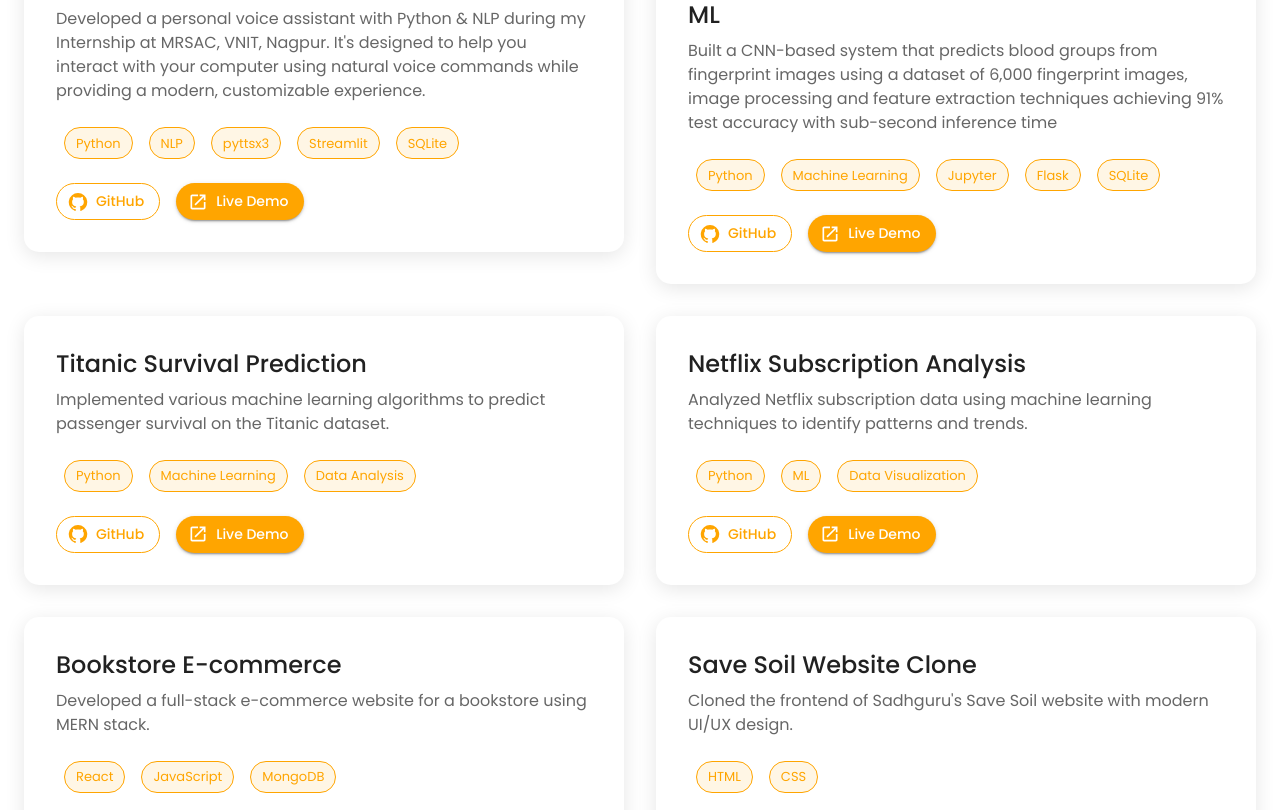
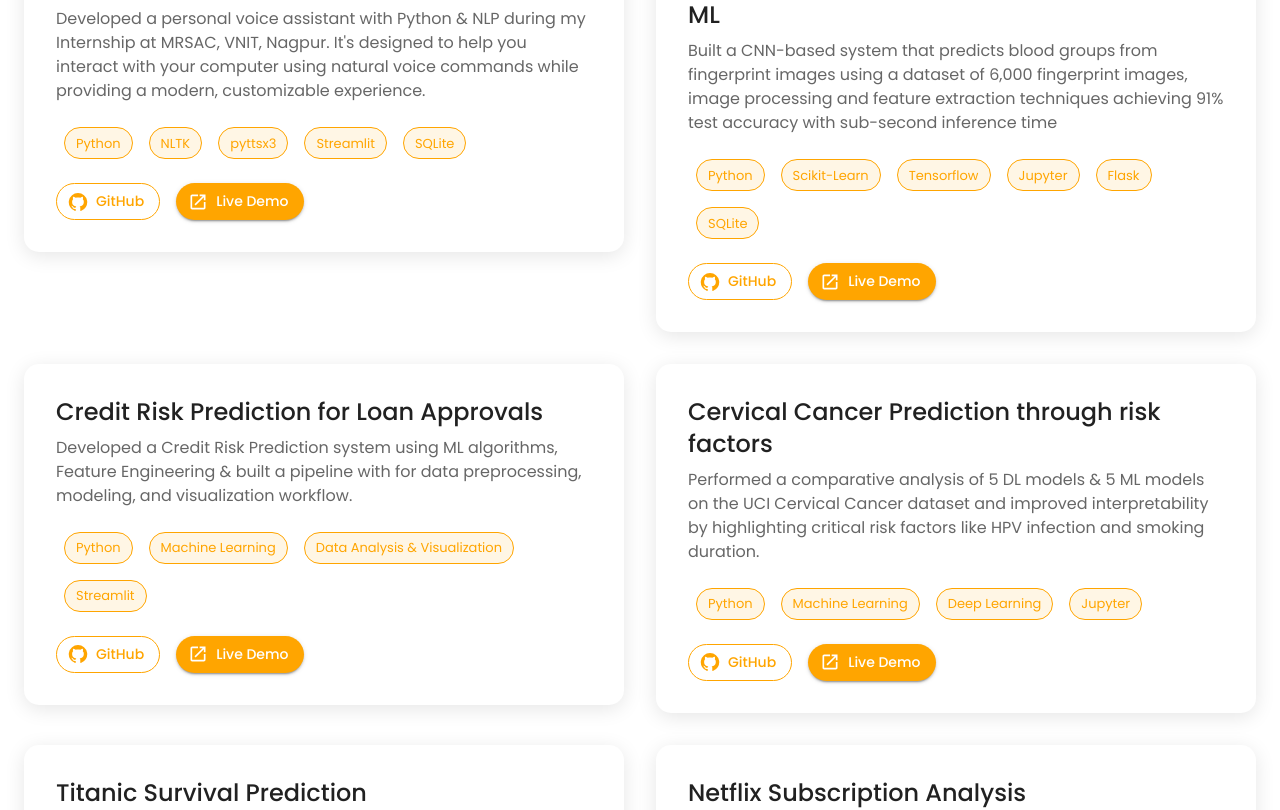
Before and after one commit to Bhuvan-Patil-24/portfolio-frontend, a React (Create React App) app: page /projects in a window 1280 px wide. Shown: the part 321-1131 px from the top of the page. Built offline with nearby package versions, Linux system fonts and the light colour scheme.

Commit message:
updated the experince and projects page

```diff
--- a/src/pages/Experience.jsx
+++ b/src/pages/Experience.jsx
@@ -53,35 +53,42 @@
     date: 'June 2024',
     title: 'ML & DS - Intern',
     company: 'Codemate IT Services (OPC) Pvt. Ltd.',
-    description: 'Assisted in developing machine learning models and data analysis tools, enhancing the company\'s AI capabilities.',
+    // description: 'Assisted in developing machine learning models and data analysis tools, enhancing the company\'s AI capabilities.',
     icon: <WorkIcon />,
   },
   {
     date: 'July 2024',
     title: 'Python Programming - Intern',
     company: 'CodSoft',
-    description: 'Contributed to the development and maintenance of software applications using Python.',
+    // description: 'Contributed to the development and maintenance of software applications using Python.',
     icon: <WorkIcon />,
   },
   {
     date: 'January 2025 - March 2025',
-    title: 'GOOGLE AI/ML - Trainee',
+    title: 'GOOGLE AI/ML - Virtual Internship',
     company: 'EduSkills Foundation (AICTE)',
-    description: 'Built and trained Machine learning models using TensorFlow, Keras, OpenCV, NN and worked on real-world mini-projects and assignments simulating industry problems using Python, Jupyter Notebooks, and Google Colab.',
+    // description: 'Built and trained Machine learning models using TensorFlow, Keras, OpenCV, NN and worked on real-world mini-projects and assignments simulating industry problems using Python, Jupyter Notebooks, and Google Colab.',
     icon: <WorkIcon />,
   },
   {
     date: 'April 2025 - June 2025',
-    title: 'GOOGLE Data Analytics - Trainee',
+    title: 'GOOGLE Data Analytics - Virtual Internship',
     company: 'EduSkills Foundation (AICTE)',
-    description: 'Gained proficiency in data cleaning and preparation using spreadsheets and SQL to organize and manipulate large datasets, and applied EDA with statistical thinking to identify trends. Utilized tools like Excel/Google Sheets and SQL (BigQuery) throughout the training.',
+    // description: 'Gained proficiency in data cleaning and preparation using spreadsheets and SQL to organize and manipulate large datasets, and applied EDA with statistical thinking to identify trends. Utilized tools like Excel/Google Sheets and SQL (BigQuery) throughout the training.',
     icon: <WorkIcon />,
   },
   {
     date: 'May 2025 - June 2025',
     title: 'NLP Engineer - Intern',
     company: 'Maharashtra Remote Sensing Application Centre (MRSAC)',
-    description: 'Developed a personal voice assistant (NexusAI) using Python, NLP to assist in daily tasks and provide information on various topics which helps in enhancing productivity and accessibility as well as time management.',
+    // description: 'Developed a personal voice assistant (NexusAI) using Python, NLP to assist in daily tasks and provide information on various topics which helps in enhancing productivity and accessibility as well as time management.',
+    icon: <WorkIcon />,
+  },
+  {
+    date: 'July 2025 - September 2025',
+    title: 'ALTAIR Data Science Master - Virtual Internship',
+    company: 'EduSkills Foundation (AICTE)',
+    // description: 'Developed a personal voice assistant (NexusAI) using Python, NLP to assist in daily tasks and provide information on various topics which helps in enhancing productivity and accessibility as well as time management.',
     icon: <WorkIcon />,
   },
 ];
--- a/src/pages/Projects.jsx
+++ b/src/pages/Projects.jsx
@@ -45,20 +45,34 @@
   {
     title: 'NexusAI - Personal Voice Assistant',
     description: 'Developed a personal voice assistant with Python & NLP during my Internship at MRSAC, VNIT, Nagpur. It\'s designed to help you interact with your computer using natural voice commands while providing a modern, customizable experience.',
-    technologies: ['Python', 'NLP', 'pyttsx3', 'Streamlit', 'SQLite'],
+    technologies: ['Python', 'NLTK', 'pyttsx3', 'Streamlit', 'SQLite'],
     githubLink: 'https://github.com/Bhuvan-Patil-24/NexusAI-Personal_Voice_Assistance',
     demoLink: '#',
   },
   {
     title: 'Blood Group Detection using Fingerprint & ML',
     description: 'Built a CNN-based system that predicts blood groups from fingerprint images using a dataset of 6,000 fingerprint images, image processing and feature extraction techniques achieving 91% test accuracy with sub-second inference time',
-    technologies: ['Python', 'Machine Learning', 'Jupyter', 'Flask', 'SQLite'],
+    technologies: ['Python', 'Scikit-Learn', 'Tensorflow', 'Jupyter', 'Flask', 'SQLite'],
     githubLink: 'https://github.com/Bhuvan-Patil-24/Blood_group_detection_using_fingerprint',
     demoLink: '#',
   },
   {
+    title: 'Credit Risk Prediction for Loan Approvals',
+    description: 'Developed a Credit Risk Prediction system using ML algorithms, Feature Engineering & built a pipeline with for data preprocessing, modeling, and visualization workflow.',
+    technologies: ['Python', 'Machine Learning', 'Data Analysis & Visualization', 'Streamlit'],
+    githubLink: 'https://github.com/Bhuvan-Patil-24/credit-risk-prediction-pipeline',
+    demoLink: '#',
+  },
+  {
+    title: 'Cervical Cancer Prediction through risk factors',
+    description: 'Performed a comparative analysis of 5 DL models & 5 ML models on the UCI Cervical Cancer dataset and improved interpretability by highlighting critical risk factors like HPV infection and smoking duration.',
+    technologies: ['Python', 'Machine Learning', 'Deep Learning', 'Jupyter'],
+    githubLink: 'https://github.com/Bhuvan-Patil-24/cervical-cancer-detection-deep-learning',
+    demoLink: '#',
+  },
+  {
     title: 'Titanic Survival Prediction',
-    description: 'Implemented various machine learning algorithms to predict passenger survival on the Titanic dataset.',
+    description: 'Implemented end-to-end data preprocessing, feature engineering, and model comparison (Logistic Regression, Random Forest, XGBoost) to analyze survival patterns from Titanic data.',
     technologies: ['Python', 'Machine Learning', 'Data Analysis'],
     githubLink: 'https://github.com/Bhuvan-Patil-24/Titanic_survival_prediction',
     demoLink: '#',
@@ -73,13 +87,13 @@
   {
     title: 'Bookstore E-commerce',
     description: 'Developed a full-stack e-commerce website for a bookstore using MERN stack.',
-    technologies: ['React', 'JavaScript', 'MongoDB'],
+    technologies: ['React.js', 'MongoDB', 'Express.js', 'Node.js'],
     githubLink: 'https://github.com/Bhuvan-Patil-24/Bookstore_Ecommerce',
     demoLink: '#',
   },
   {
     title: 'Save Soil Website Clone',
-    description: 'Cloned the frontend of Sadhguru\'s Save Soil website with modern UI/UX design.',
+    description: 'Cloned the frontend of Sadhguru\'s Save Soil website with just HTML & CSS.',
     technologies: ['HTML', 'CSS'],
     githubLink: 'https://github.com/Bhuvan-Patil-24/Save_Soil',
     demoLink: '#',
```
